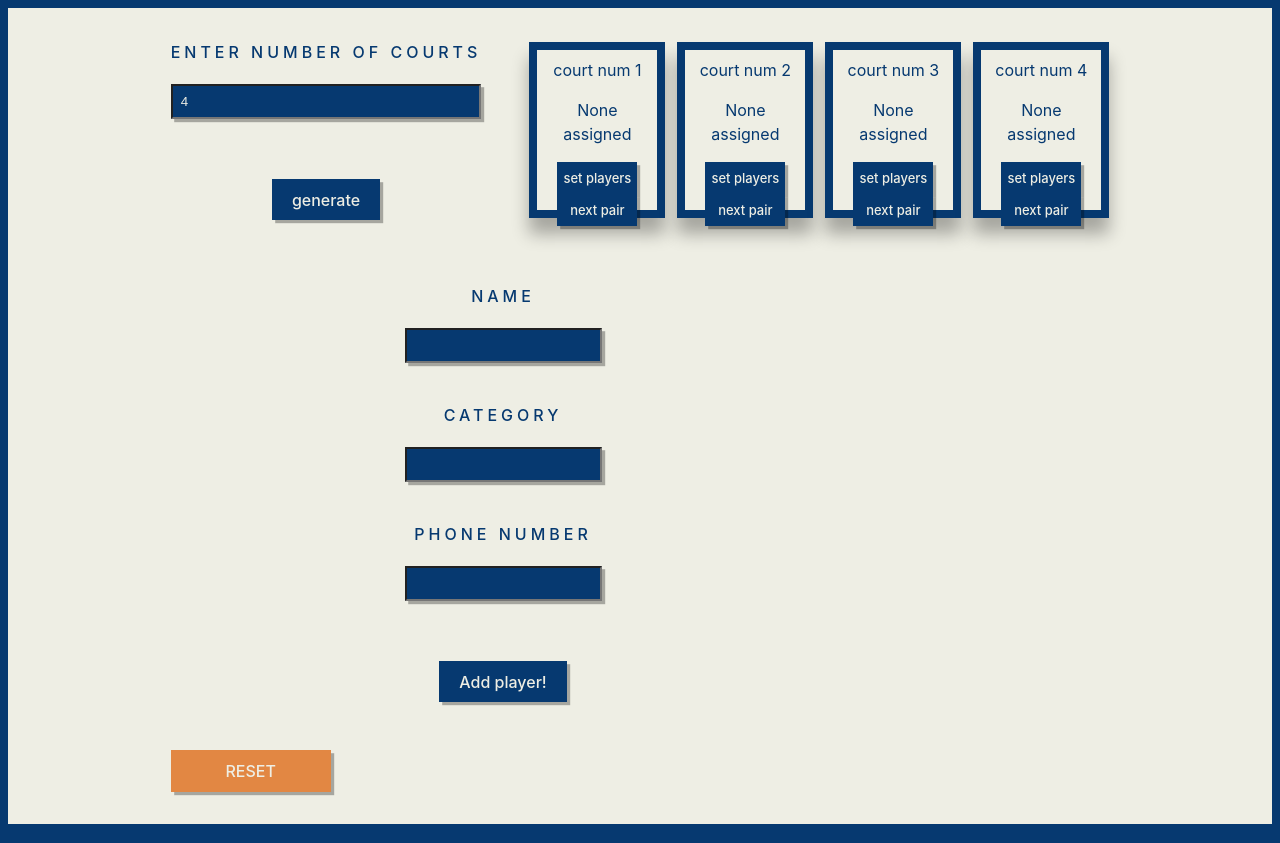
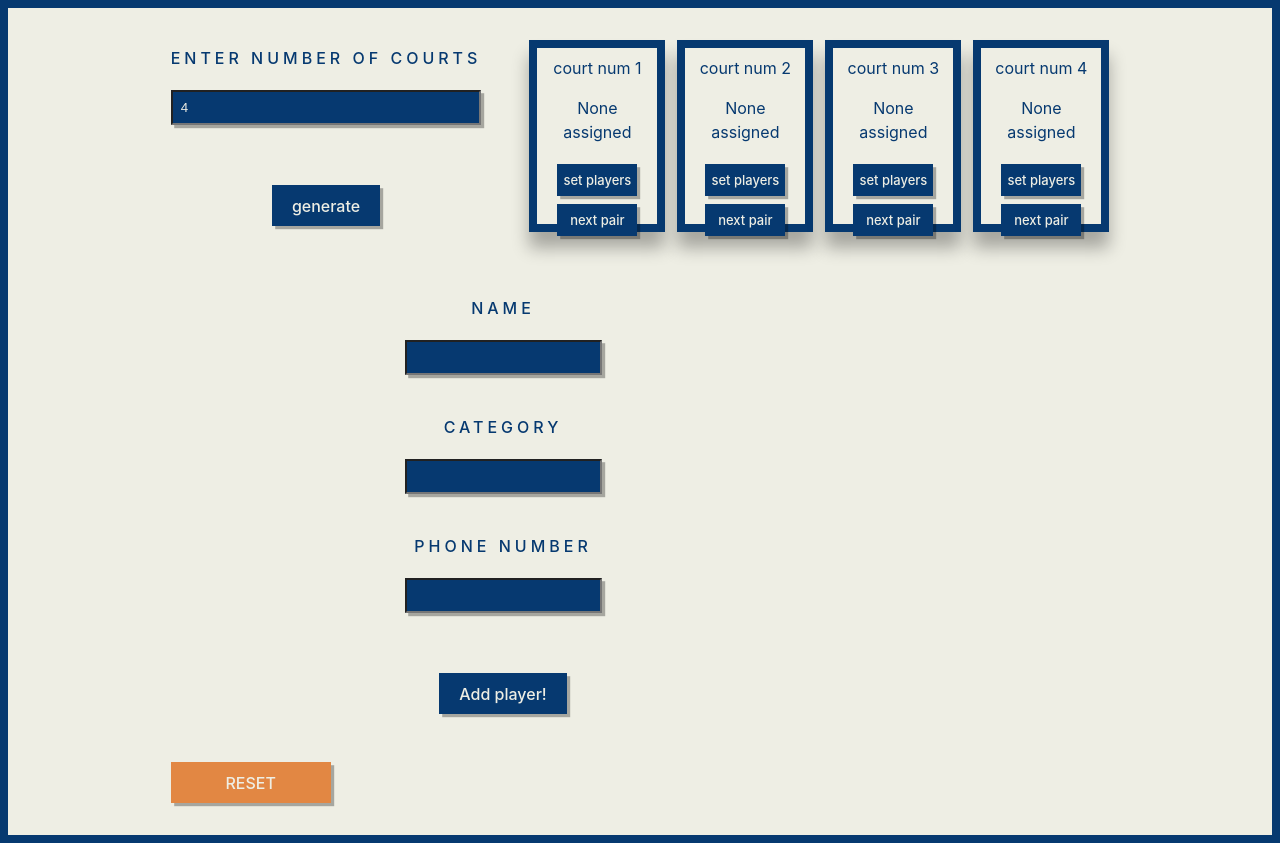
Before and after one commit to verrakav/queue_processor, a React (Vite) app in the folder front/: page / in a window 1280 px wide. Built offline with nearby package versions, Linux system fonts and the light colour scheme.

Commit message:
minor styling

```diff
--- a/front/src/App.css
+++ b/front/src/App.css
@@ -48,6 +48,7 @@
   font-size: small;
   padding: 0.25rem;
   color: #eeeee4;
+  margin: 0.25rem;
 }
 
 p,
@@ -61,7 +62,7 @@ p,
 }
 
 .place-item {
-  height: 9rem;
+  height: 10rem;
   width: 7rem;
   border: solid 0.5rem;
   padding: 0.5rem 0.25rem;
@@ -80,6 +81,7 @@ p,
 
 .player {
   padding: 0.5rem;
+  font-weight: 600;
 }
 
 .error-msg {
```
